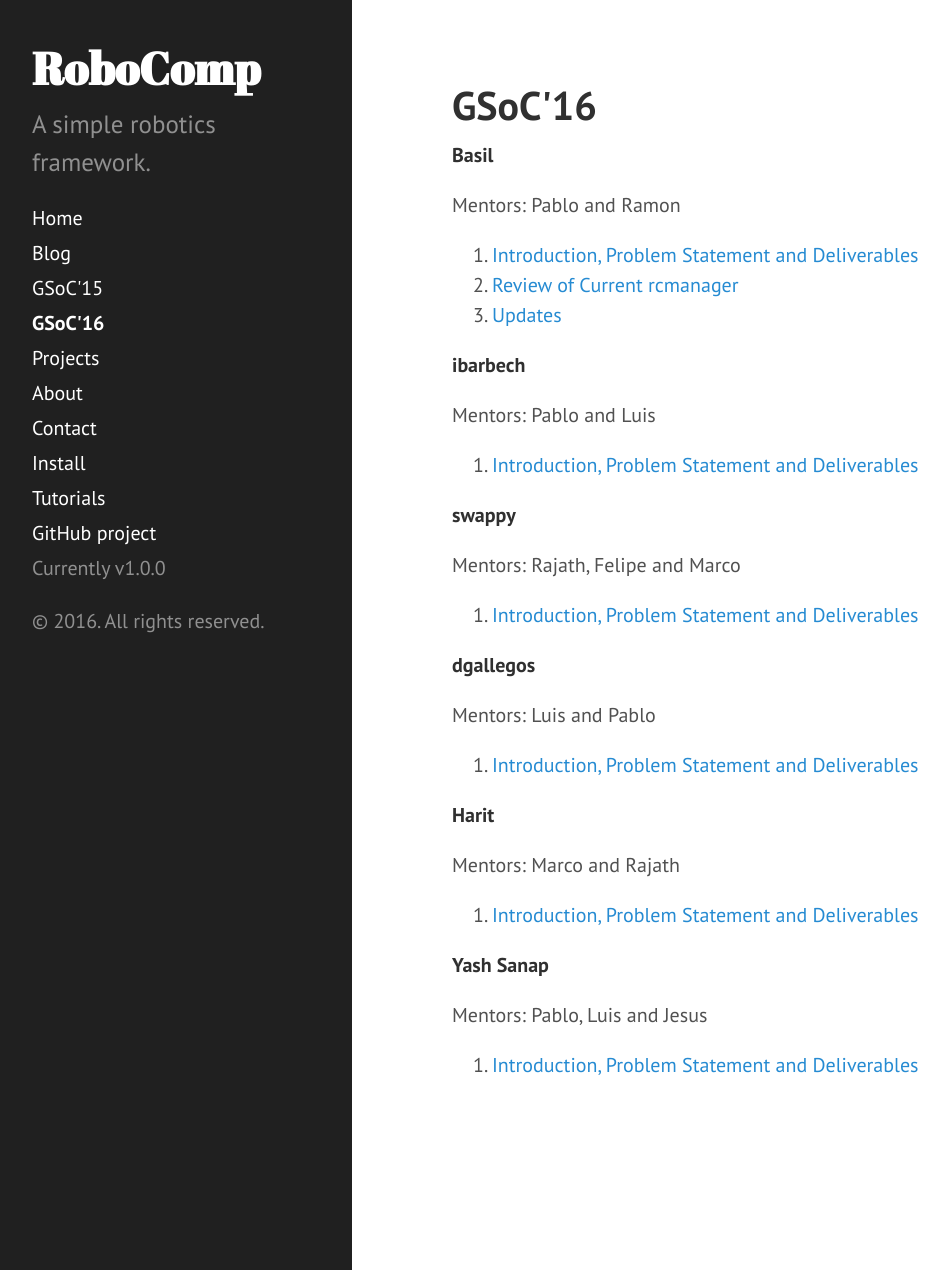
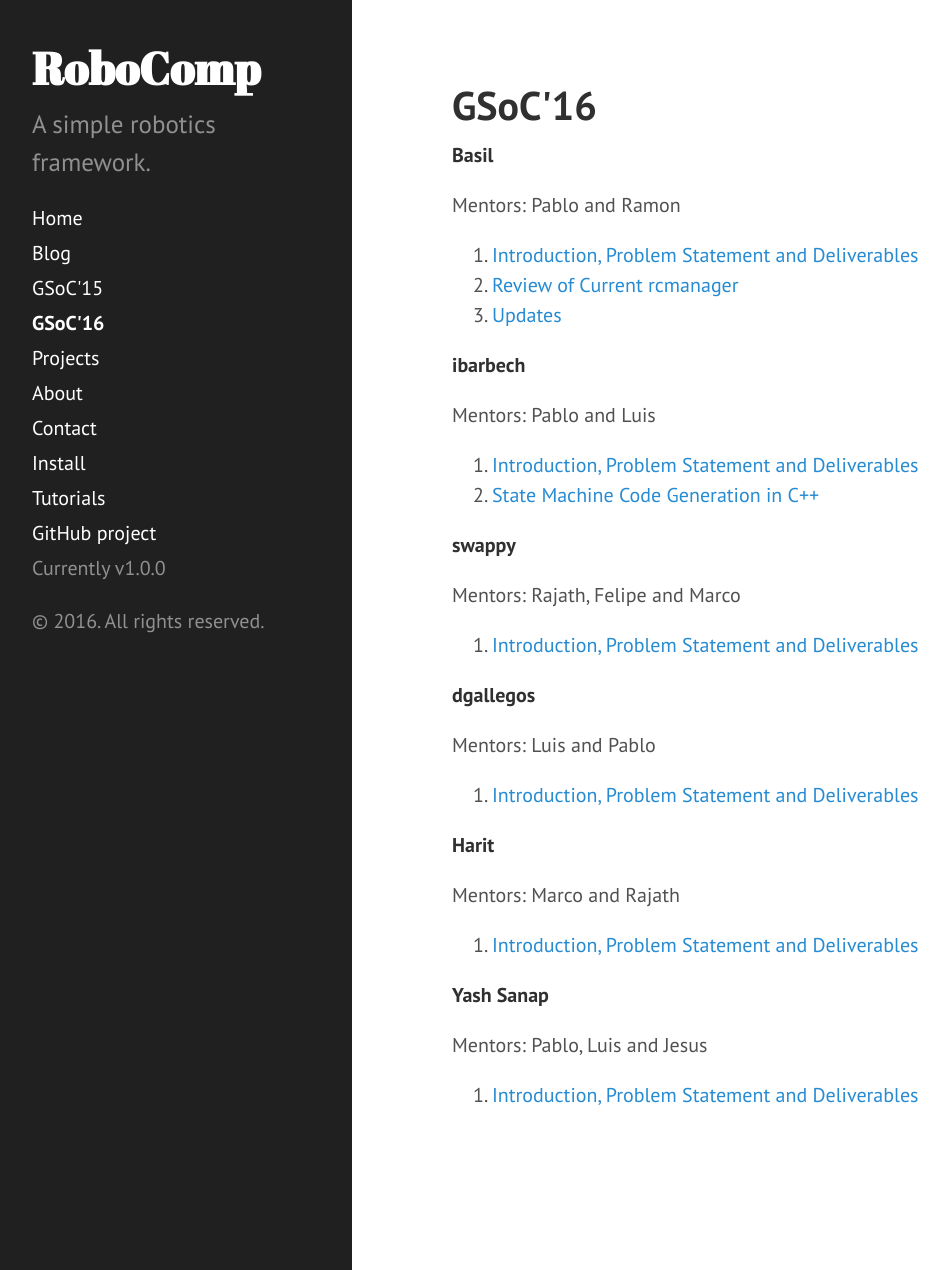
Before and after one commit to robocomp/website, a Jekyll site: the page built from GSoC_2016.md, in a window 1280 px wide and 1270 px high. Shown: the whole window, without its empty margins (8-957 px from the left). Built offline with Jekyll 4.4.1, drawn with Linux system fonts in a browser that asks for light colours.

Commit message:
link second post

```diff
--- a/GSoC_2016.md
+++ b/GSoC_2016.md
@@ -17,6 +17,7 @@
 Mentors: Pablo and Luis
 
 1. [Introduction, Problem Statement and Deliverables](http://robocomp.github.io/website/2016/05/19/ibarbechWeek0/)
+2. [State Machine Code Generation in C++](http://robocomp.github.io/website/2016/06/21/ibarbechWeek3/)
 
 
 **swappy**
```
